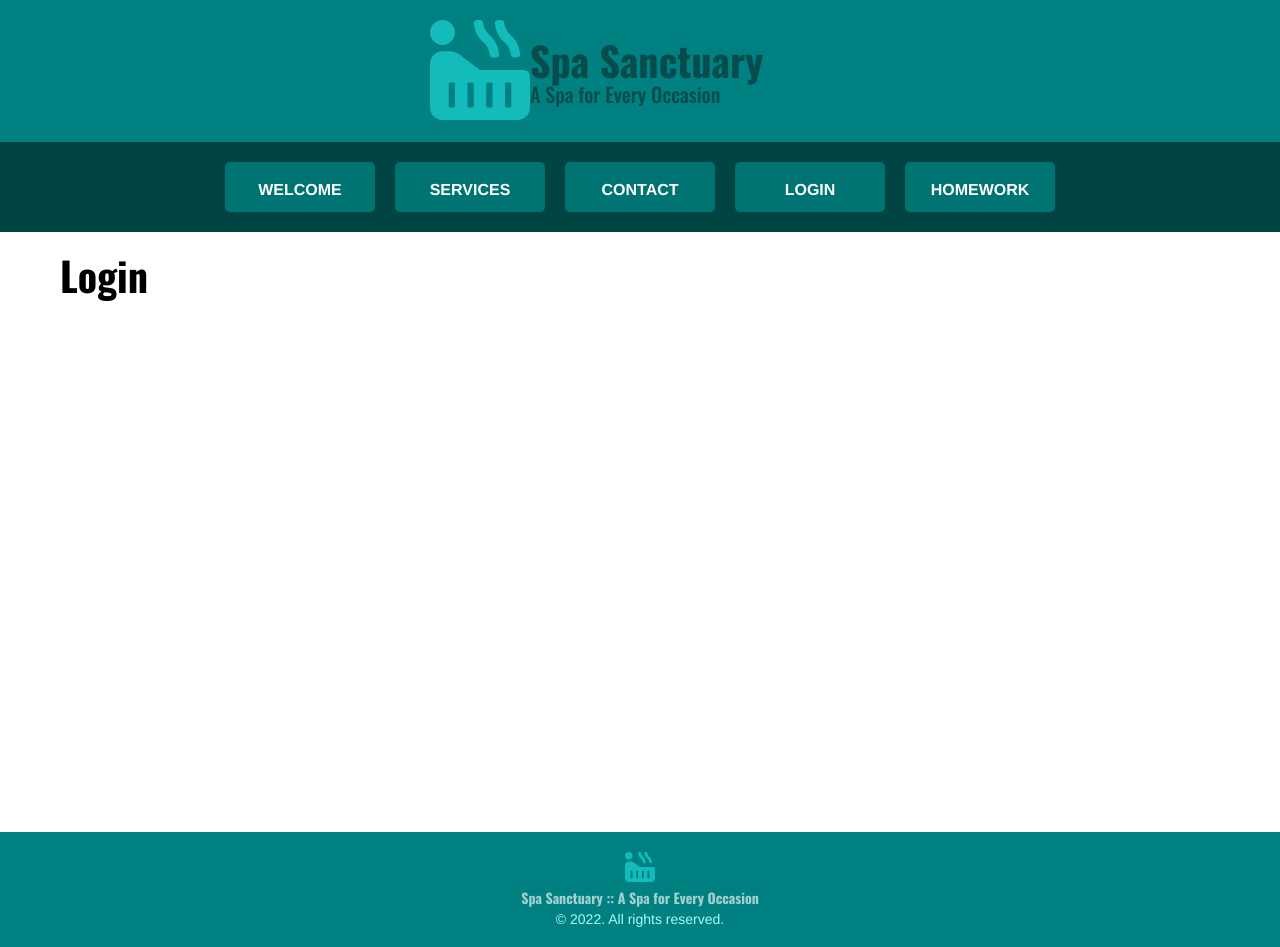
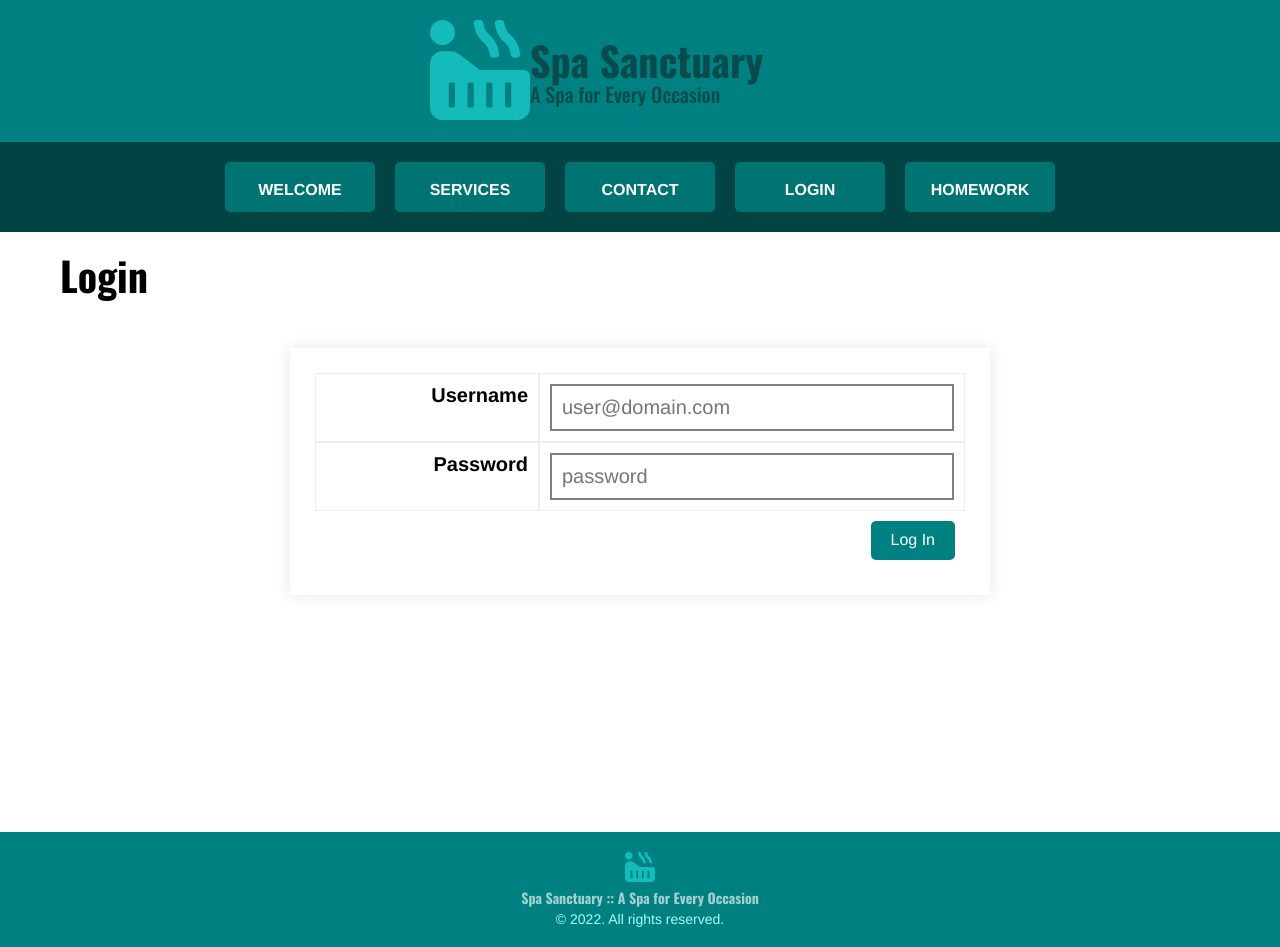
Before and after one commit to biancabonilla10/Web-1-Bonilla-Bianca-Final, a React (Create React App) app: page /login in a window 1280 px wide. Built offline with nearby package versions, Linux system fonts and the light colour scheme.

Commit message:
Adding Login

```diff
--- a/src/React/Login/Login.jsx
+++ b/src/React/Login/Login.jsx
@@ -1,11 +1,39 @@
 import React from 'react';
 import styled from 'styled-components';
 
+/* Components ---------------------------*/
+import UniversalForm, { Input, SubmitButton } from 'React/common/UniversalForm/UniversalForm.jsx';
+
 const Login = () => {
+
+    const onSubmitHandler = ({fields,payload}) => {
+        console.log('onSubmit fields, payload', fields, payload);
+    }
 
     return (
         <LoginStyled className='Login'>
             <h1>Login</h1>
+            <UniversalForm
+                apiUrl='/email/send'
+                onSubmit={ onSubmitHandler }
+            >
+                <Input
+                    type='text'
+                    label='Username'
+                    id='username'
+                    placeholder= 'user@domain.com'
+                    rules={ ['required, email'] }
+                />
+                <Input
+                    type='password'
+                    label='Password'
+                    id='password'
+                    rules='required'
+                    placeholder='password'
+                    rules={ ['required'] }
+                />
+                <SubmitButton>Log In</SubmitButton>
+            </UniversalForm>
         </LoginStyled>
     );
 }
```
